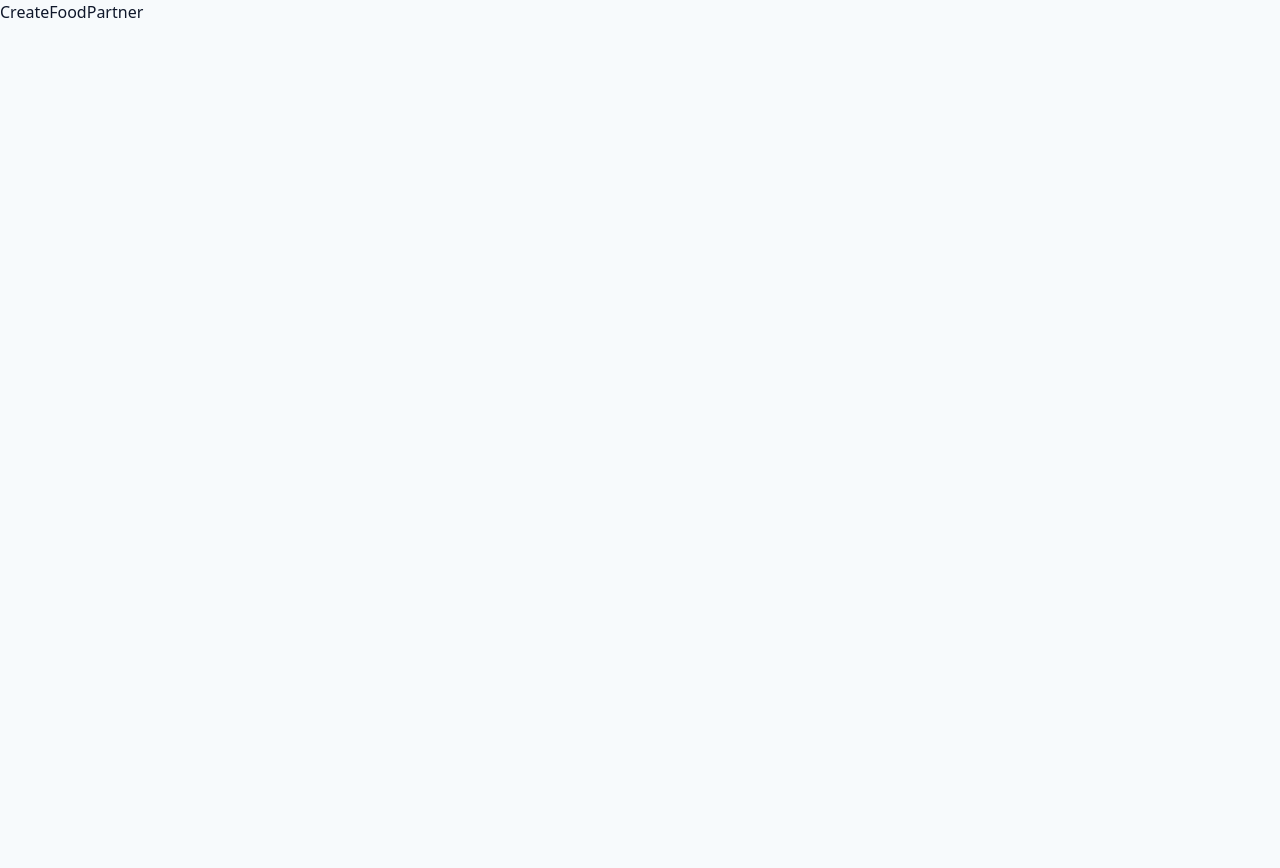
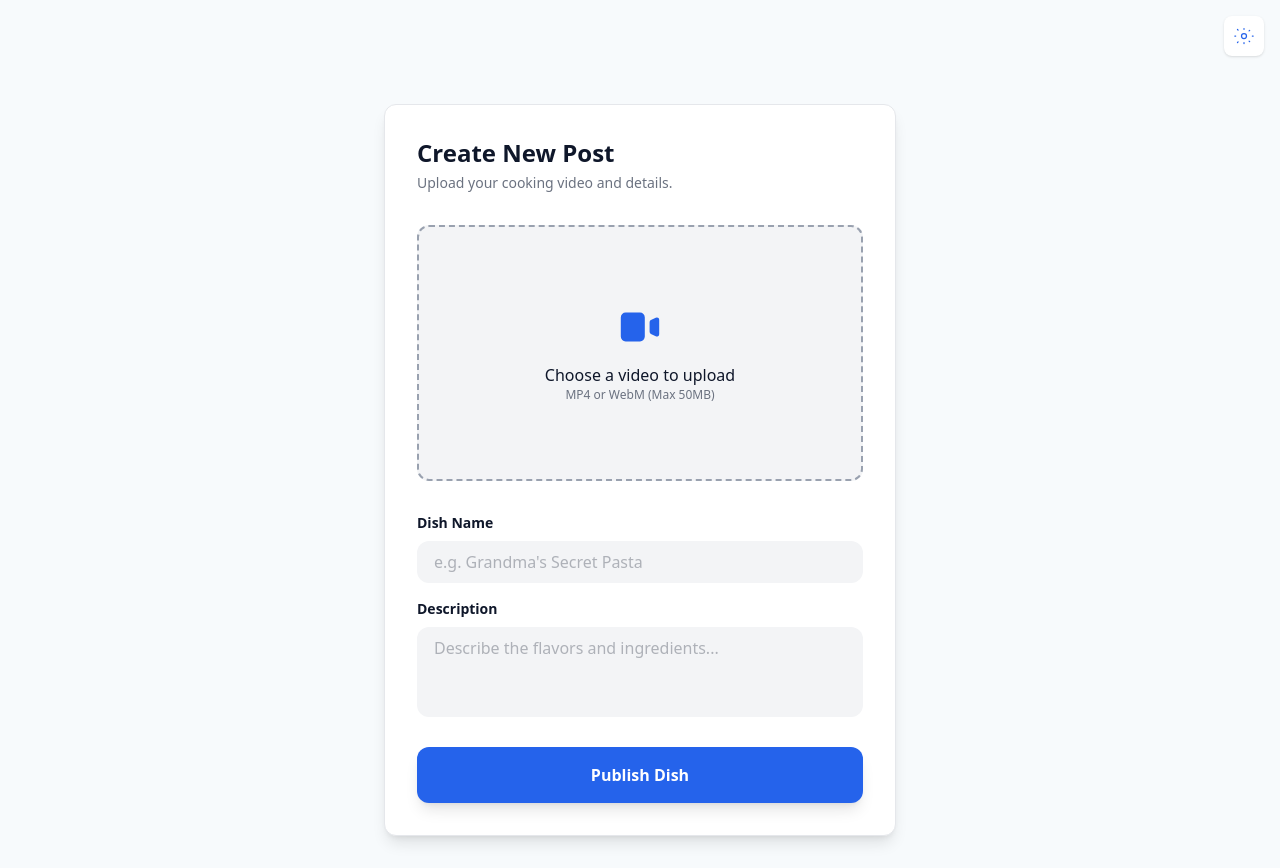
Before and after one commit to umrabd/snack-tok_app, a React app in the folder frontend/: page /create-food in a window 1280 px wide. Before the commit the page ends 800 px from the top, so only its background shows below. Built offline with nearby package versions, Linux system fonts and the light colour scheme; sample sign-in values are in the browser's storage; the HTML template or start-up script is replaced by a standard one.

Commit message:
create food page

```diff
--- a/frontend/package.json
+++ b/frontend/package.json
@@ -18,6 +18,7 @@
     "react-dom": "^19.1.1",
     "react-hook-form": "^7.65.0",
     "react-hot-toast": "^2.6.0",
+    "react-icons": "^5.5.0",
     "react-router-dom": "^7.9.5",
     "tailwindcss": "^4.1.16"
   },
--- a/frontend/src/pages/food-partner/FoodPartnerLogin.jsx
+++ b/frontend/src/pages/food-partner/FoodPartnerLogin.jsx
@@ -27,10 +27,12 @@ const FoodPartnerLogin = () => {
   const onSubmit = async (data, e) => {
     setIsLoading(true);
     try{
-      const response = await axios.post("http://localhost:3000/api/auth/foodpartner/login", {
+      const response = await axios.post("http://localhost:3000/api/auth/foodpartner/login",{
         email: email,
         password: password,
-      })
+      }, {withCredentials: true});
+
+
       toast.success("Login successful!");
       localStorage.setItem('isAuthenticated', 'true');
       e.target.reset();
--- a/frontend/src/pages/general/CreateFood.jsx
+++ b/frontend/src/pages/general/CreateFood.jsx
@@ -1,9 +1,195 @@
-import React from 'react'
+import React, { useState, useRef } from 'react';
+import Layout from '../../components/Layout';
+import { useNavigate } from 'react-router-dom';
+import toast, { Toaster } from 'react-hot-toast';
+import { HiVideoCamera, HiTrash, HiPencilAlt } from 'react-icons/hi';
+import axios from 'axios';
 
 const CreateFood = () => {
+  const navigate = useNavigate();
+  const fileInputRef = useRef(null);
+  const [loading, setLoading] = useState(false);
+  const [videoPreview, setVideoPreview] = useState(null);
+  const [formData, setFormData] = useState({
+    name: '',
+    description: '',
+    video: null,
+  });
+
+  const handleChange = (e) => {
+    setFormData({ ...formData, [e.target.name]: e.target.value });
+  };
+
+  const handleFileChange = (e) => {
+    const file = e.target.files[0];
+    if (file) {
+      setFormData({ ...formData, video: file });
+      // Clean up old memory if changing files
+      if (videoPreview) URL.revokeObjectURL(videoPreview);
+      setVideoPreview(URL.createObjectURL(file));
+    }
+  };
+
+  const removeVideo = () => {
+    if (videoPreview) URL.revokeObjectURL(videoPreview);
+    setVideoPreview(null);
+    setFormData({ ...formData, video: null });
+    if (fileInputRef.current) fileInputRef.current.value = "";
+  };
+
+ const handleSubmit = async (e) => {
+    e.preventDefault();
+    if (!formData.video || !formData.name || !formData.description) {
+      return toast.error("Please fill all fields and upload a video.");
+    }
+
+    setLoading(true);
+
+    try {
+      const formDataToSend = new FormData();
+      formDataToSend.append('name', formData.name);
+      formDataToSend.append('description', formData.description);
+      formDataToSend.append('video', formData.video);
+
+      const response = await axios.post(
+        "http://localhost:3000/api/food",
+        formDataToSend,
+        { withCredentials: true }
+      );
+
+      toast.success("Published successfully!");
+      navigate('/'); // Navigate back to home/feed
+    } catch (error) {
+      // Handle the 401 error and show the message from the server
+      const errorMsg = error.response?.data?.message || "Upload failed";
+      toast.error(errorMsg);
+
+      if (error.response?.status === 401) {
+        // Optional: Send them to login if unauthorized
+        // navigate('/food-partner/login');
+      }
+    } finally {
+      setLoading(false);
+    }
+  };
+
   return (
-    <div>CreateFoodPartner</div>
-  )
-}
+    <Layout hideFooter={true}>
+      <Toaster />
+      <section className="flex items-center justify-center py-8 px-4">
+        <div className="w-full max-w-lg bg-card rounded-xl shadow-lg p-6 md:p-8 border border-gray-200 dark:border-gray-800">
 
-export default CreateFood
+          <header className="mb-8 text-left">
+            <h1 className="text-2xl font-bold text-text">Create New Post</h1>
+            <p className="text-muted text-sm mt-1">Upload your cooking video and details.</p>
+          </header>
+
+          <form onSubmit={handleSubmit} className="space-y-6">
+
+            {/* --- Video Section --- */}
+            <div className="space-y-4">
+             {videoPreview && (
+                <label className="text-sm font-semibold text-text ">Video Preview</label>
+              )}
+
+              {!videoPreview ? (
+                // Initial Upload Box
+                <div
+                  onClick={() => fileInputRef.current.click()}
+                  className="w-full  h-64 border-2 border-dashed border-gray-400 rounded-xl bg-[var(--input-bg)] flex flex-col items-center justify-center cursor-pointer hover:bg-opacity-70 transition-all"
+                >
+                  <HiVideoCamera className="text-5xl text-primary mb-3" />
+                  <p className="font-medium text-text">Choose a video to upload</p>
+                  <p className="text-xs text-muted">MP4 or WebM (Max 50MB)</p>
+                </div>
+              ) : (
+                // Video is Selected
+                <div className="space-y-4">
+                  <div className="w-full h-80 rounded-xl overflow-hidden bg-black shadow-inner">
+                    <video
+                      src={videoPreview}
+                      className="w-full h-full object-contain"
+                      controls
+                    />
+                  </div>
+
+                  {/* Video Details & Buttons Below Video */}
+                  <div className="flex flex-col gap-3">
+                    <div className="flex items-center gap-2 px-1">
+                      <span className="text-xs font-medium text-muted uppercase tracking-wider">File:</span>
+                      <p className="text-sm text-text font-mono truncate bg-[var(--input-bg)] px-2 py-1 rounded">
+                        {formData.video?.name}
+                      </p>
+                    </div>
+
+                    <div className="flex gap-2">
+                      <button
+                        type="button"
+                        onClick={() => fileInputRef.current.click()}
+                        className="flex-1 flex items-center justify-center gap-2 bg-[var(--tile)] text-text py-2.5 rounded-lg text-sm font-bold hover:brightness-95 transition"
+                      >
+                        <HiPencilAlt /> Change
+                      </button>
+                      <button
+                        type="button"
+                        onClick={removeVideo}
+                        className="flex-1 flex items-center justify-center gap-2 bg-red-500/10 text-red-500 py-2.5 rounded-lg text-sm font-bold hover:bg-red-500 hover:text-white transition"
+                      >
+                        <HiTrash /> Remove
+                      </button>
+                    </div>
+                  </div>
+                </div>
+              )}
+
+              <input
+                ref={fileInputRef}
+                type="file"
+                className="hidden"
+                accept="video/*"
+                onChange={handleFileChange}
+              />
+            </div>
+
+            {/* --- Text Inputs --- */}
+            <div className="space-y-4 pt-2">
+              <div>
+                <label className="text-sm font-semibold text-text mb-2 block">Dish Name</label>
+                <input
+                  name="name"
+                  type="text"
+                  placeholder="e.g. Grandma's Secret Pasta"
+                  className="input"
+                  onChange={handleChange}
+                  required
+                />
+              </div>
+
+              <div>
+                <label className="text-sm font-semibold text-text mb-2 block">Description</label>
+                <textarea
+                  name="description"
+                  rows="3"
+                  placeholder="Describe the flavors and ingredients..."
+                  className="input resize-none"
+                  onChange={handleChange}
+                  required
+                ></textarea>
+              </div>
+            </div>
+
+            <button
+              type="submit"
+              disabled={loading}
+              className={`w-full py-4 rounded-[var(--radius)] font-bold text-white shadow-lg transition-all bg-primary ${loading ? 'opacity-50 disabled' : 'hover:scale-[1.01] active:scale-95'}`}
+            >
+              {loading ? "Processing..." : "Publish Dish"}
+            </button>
+          </form>
+        </div>
+      </section>
+    </Layout>
+  );
+};
+
+export default CreateFood;
```
Also changed, not shown: 1 other file (tests, documents, lock files or other folders).
